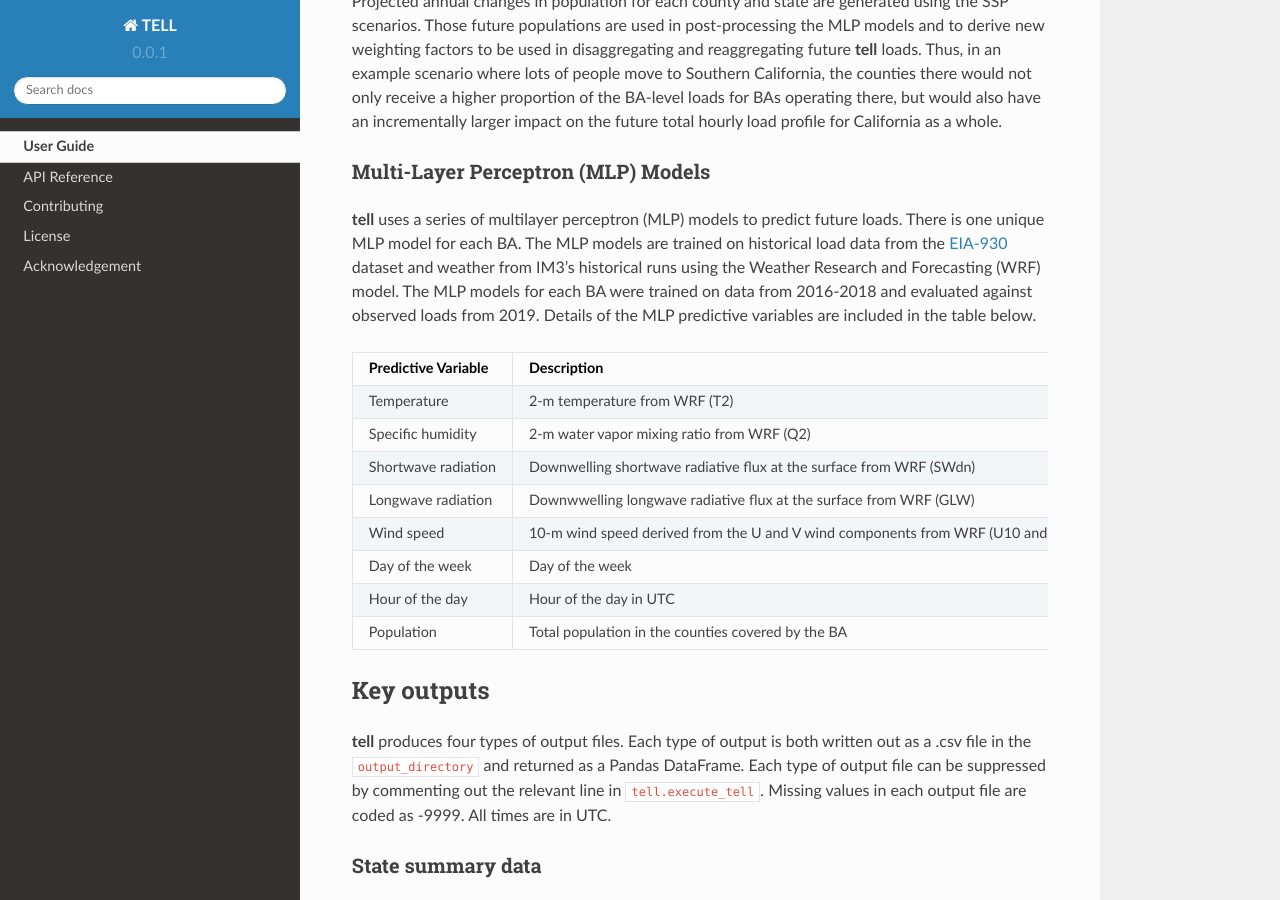
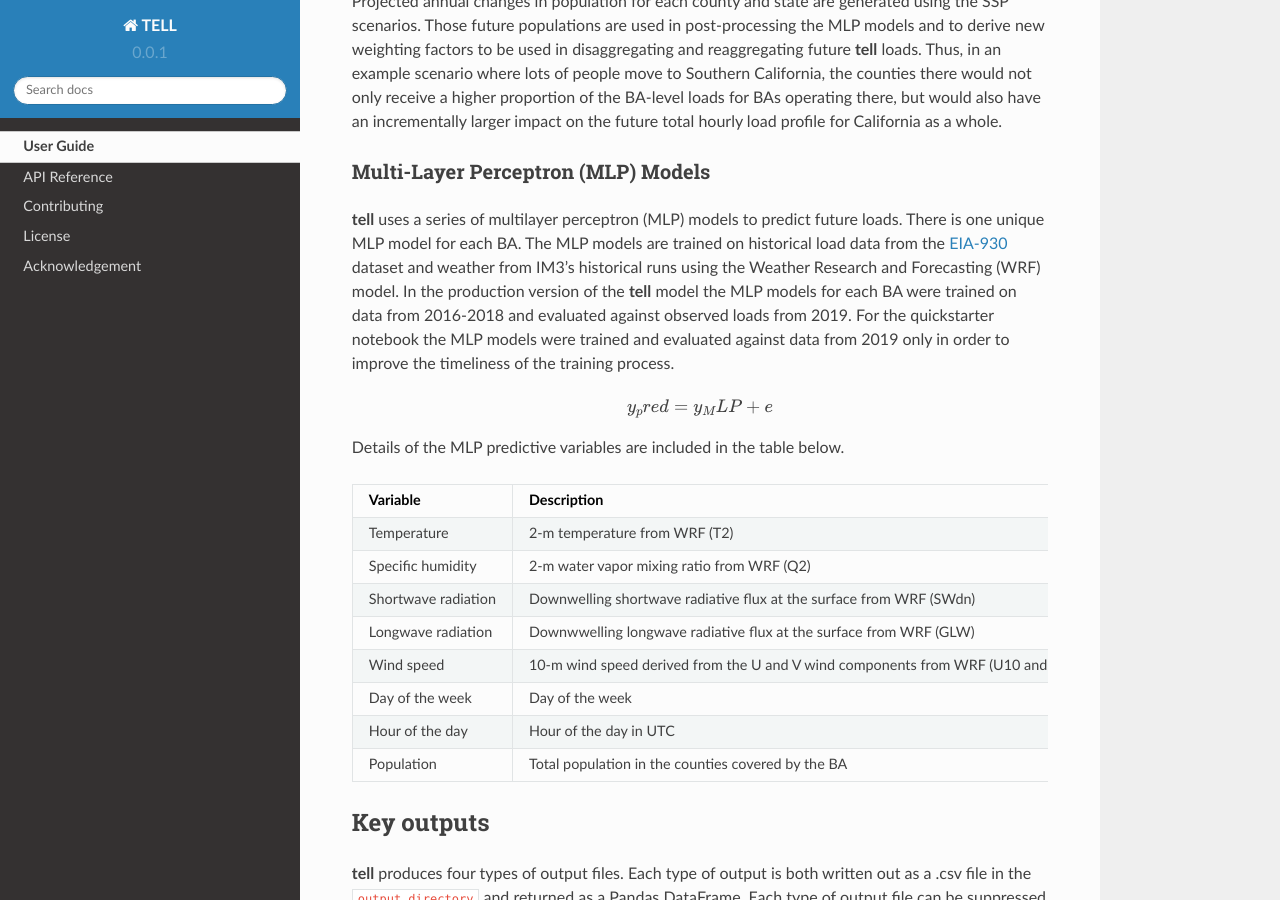
Before and after one commit to IMMM-SFA/tell, a Sphinx documentation site: the page built from doc/source/user_guide.rst, in a window 1280 px wide and 900 px high, scrolled down 7888 px. Built offline with Sphinx 7.4.7 and the Read the Docs theme 2.0.0, drawn with Linux system fonts in a browser that asks for light colours; pages that are not in the unit, such as notebooks, are missing from menus.

Commit message:
Update user_guide.rst

```diff
--- a/doc/source/user_guide.rst
+++ b/doc/source/user_guide.rst
@@ -483,14 +483,21 @@ Multi-Layer Perceptron (MLP) Models
 ~~~~~~~~~~~~~~~~~~~~~~~~~~~~~~~~~~~
 **tell** uses a series of multilayer perceptron (MLP) models to predict future loads. There is one unique MLP model for each BA. The
 MLP models are trained on historical load data from the `EIA-930 <https://www.eia.gov/electricity/gridmonitor/about>`_ dataset and
-weather from IM3's historical runs using the Weather Research and Forecasting (WRF) model. The MLP models for each BA were
-trained on data from 2016-2018 and evaluated against observed loads from 2019. Details of the MLP predictive variables are included
-in the table below.
+weather from IM3's historical runs using the Weather Research and Forecasting (WRF) model. In the production version of the **tell**
+model the MLP models for each BA were trained on data from 2016-2018 and evaluated against observed loads from 2019. For the quickstarter
+notebook the MLP models were trained and evaluated against data from 2019 only in order to improve the timeliness of the training
+process.
+
+.. math::
+   y_pred = y_MLP + e
+
+
+Details of the MLP predictive variables are included in the table below.
 
 .. list-table::
     :header-rows: 1
 
-    * - Predictive Variable
+    * - Variable
       - Description
       - Units/Format
     * - Temperature
```
